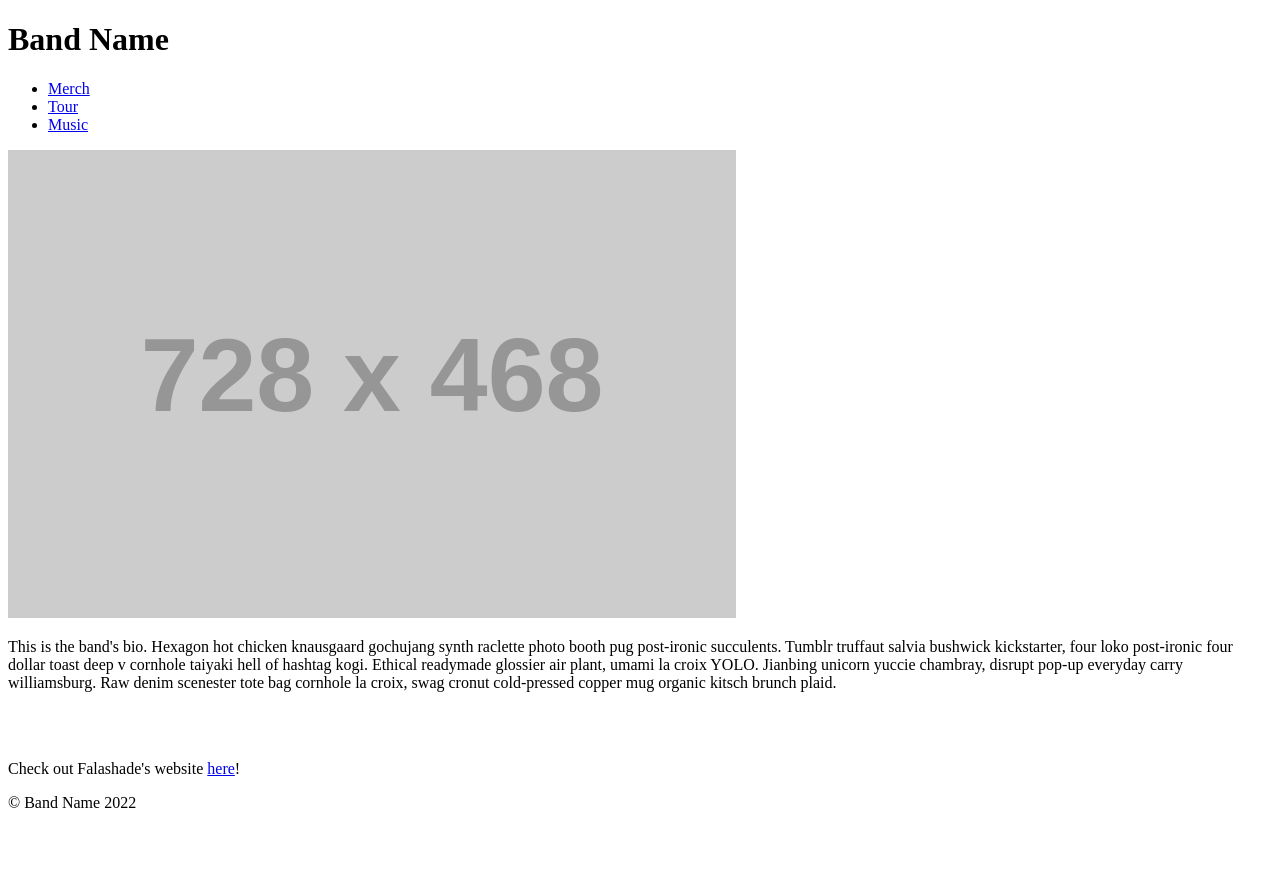
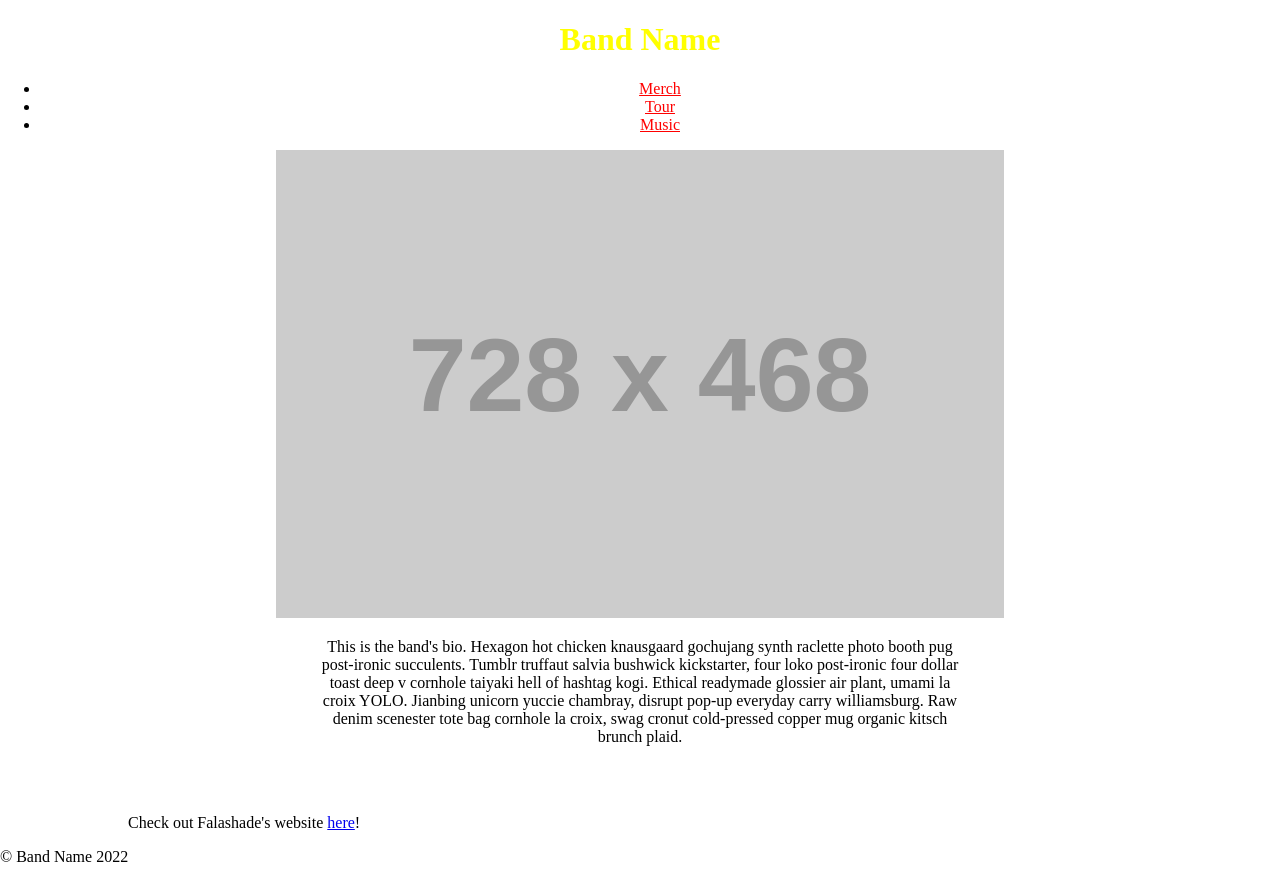
Before and after one commit to Scottie-Houghton/102-band-website, a plain HTML site: page index.html in a window 1280 px wide. Before the commit the page ends 828 px from the top, so only its background shows below. Drawn offline with Linux system fonts and the light colour scheme; placeholder pictures from the web are drawn by us.

Commit message:
Saved my changes locally, but wanted to push to the remote repo just in case. Started adding CSS.

```diff
--- a/index.html
+++ b/index.html
@@ -2,6 +2,7 @@
 <html>
     <head>
         <title>Band Name</title>
+        <link rel="stylesheet" href="styles.css">
     </head>
     <body>
         <header>
@@ -22,10 +23,12 @@
                 </ul>
             </nav>
             <section>
-                <img src="https://via.placeholder.com/728x468.png?text=+Band+Photo">
-                <p>This is the band's bio. Hexagon hot chicken knausgaard gochujang synth raclette photo booth pug post-ironic succulents. Tumblr truffaut salvia bushwick kickstarter, four loko post-ironic four dollar toast deep v cornhole taiyaki hell of hashtag kogi. Ethical readymade glossier air plant, umami la croix YOLO. Jianbing unicorn yuccie chambray, disrupt pop-up everyday carry williamsburg. Raw denim scenester tote bag cornhole la croix, swag cronut cold-pressed copper mug organic kitsch brunch plaid.</p>
+                <div style="text-align:center">
+                    <img src="https://via.placeholder.com/728x468.png?text=+Band+Photo">
+                </div>
+                <p id="bio">This is the band's bio. Hexagon hot chicken knausgaard gochujang synth raclette photo booth pug post-ironic succulents. Tumblr truffaut salvia bushwick kickstarter, four loko post-ironic four dollar toast deep v cornhole taiyaki hell of hashtag kogi. Ethical readymade glossier air plant, umami la croix YOLO. Jianbing unicorn yuccie chambray, disrupt pop-up everyday carry williamsburg. Raw denim scenester tote bag cornhole la croix, swag cronut cold-pressed copper mug organic kitsch brunch plaid.</p>
                 <br /><br />
-                <p>Check out Falashade's website <a href="https://falashadegreene.github.io/Lab-4/">here</a>!</p>
+                <p style="margin-left: 10%;">Check out Falashade's website <a href="https://falashadegreene.github.io/Lab-4/">here</a>!</p>
             </section>
             <footer>
                 <p>&copy; Band Name 2022</p>
--- /dev/null
+++ b/styles.css
@@ -0,0 +1,27 @@
+body {
+    margin: 0px;
+    padding: 0px;
+}
+
+header {
+
+}
+
+h1 {
+    text-align: center;
+    color: yellow;
+}
+
+nav {
+    text-align: center;
+}
+
+nav ul li a {
+    color:red
+}
+
+#bio {
+    text-align: center;
+    margin-left: 25%;
+    margin-right: 25%;
+}
```
